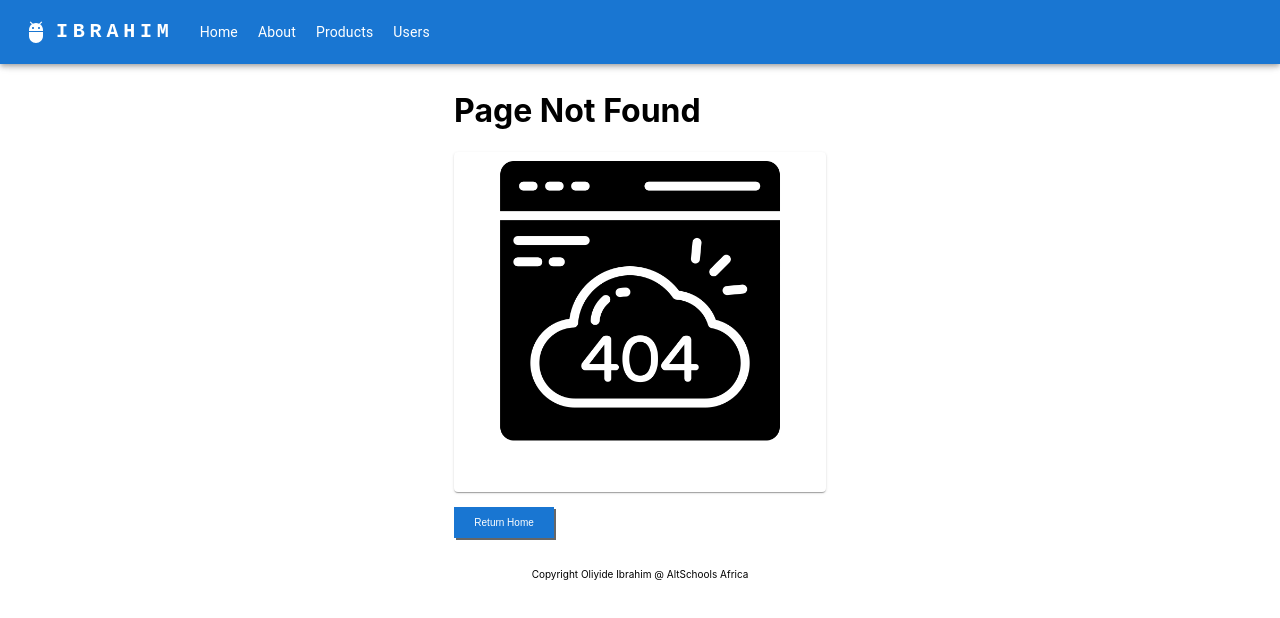
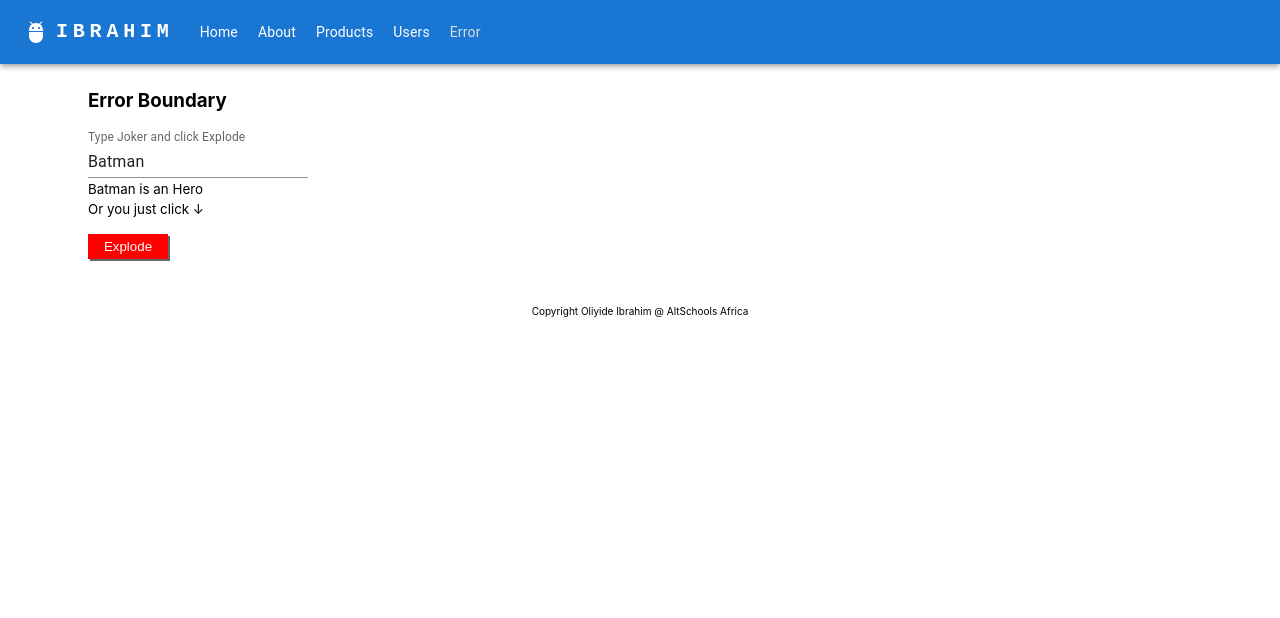
Before and after one commit to IbrahimO123/pagination_nested, a React (Create React App) app: page /error in a window 1280 px wide. Before the commit this address had no page. Shown: the top 618 px of the page. Built offline with nearby package versions, Linux system fonts and the light colour scheme.

Commit message:
still troubleshooting

```diff
--- a/src/components/routes/links.jsx
+++ b/src/components/routes/links.jsx
@@ -51,11 +51,11 @@ function Links() {
               Users
             </NavLink>
           </Typography>
-          {/* <Typography variant="body2" component="div">
+          <Typography variant="body2" component="div">
             <NavLink className="link" to="/error">
               Error
             </NavLink>
-          </Typography> */}
+          </Typography>
         </Toolbar>
       </AppBar>
     </Box>
--- a/src/components/routes/router.jsx
+++ b/src/components/routes/router.jsx
@@ -17,7 +17,7 @@ function Router() {
         <Route path=":id" element={<Product />}></Route>
       </Route>
       <Route path="/users" element={<Users />}></Route>
-      {/* <Route path="/error" element={<Error />}></Route> */}
+      <Route path="/error" element={<Error />}></Route>
       <Route path="*" element={<NotFound />}></Route>
     </Routes>
   );
```
Also changed, not shown: 1 other file (tests, documents, lock files or other folders).
